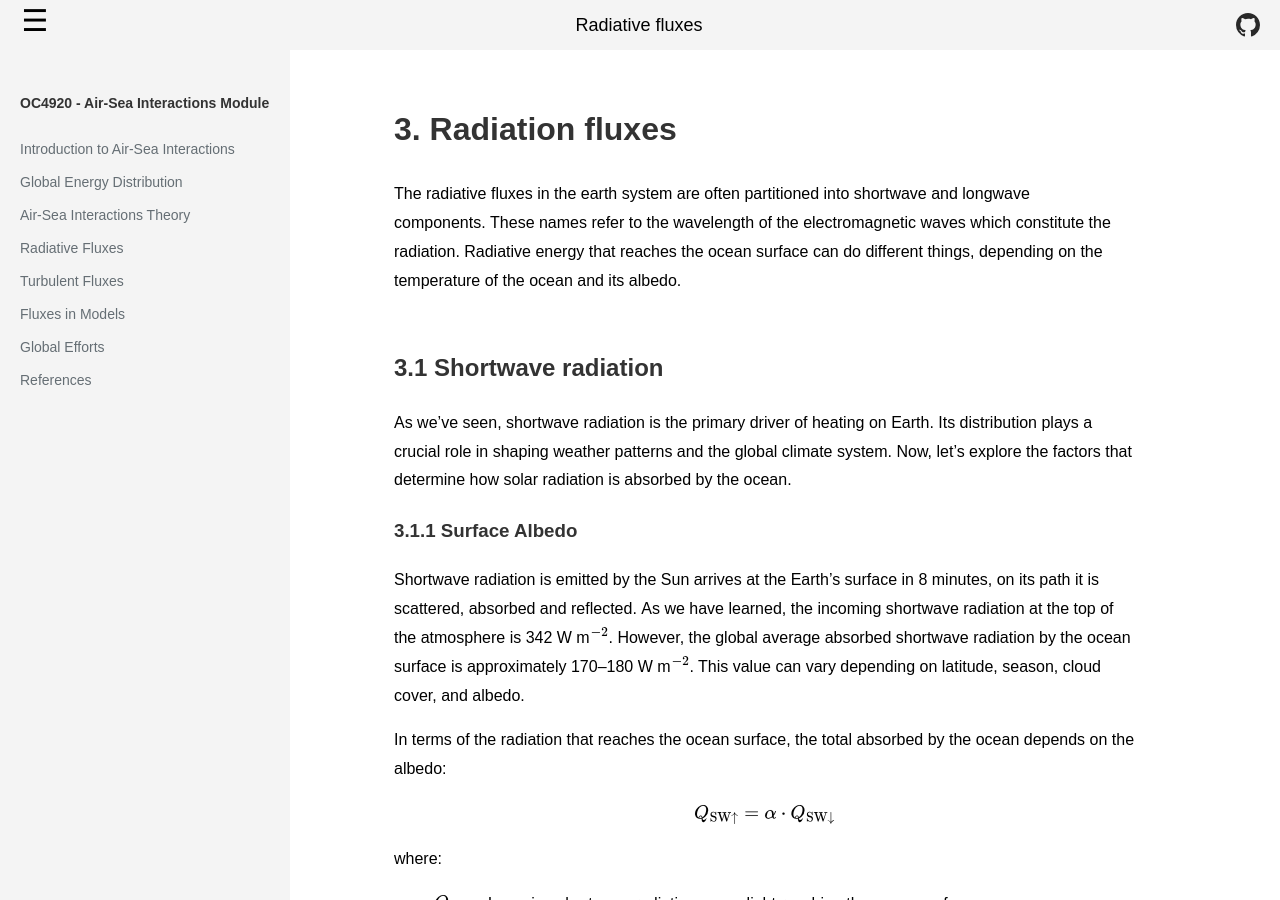
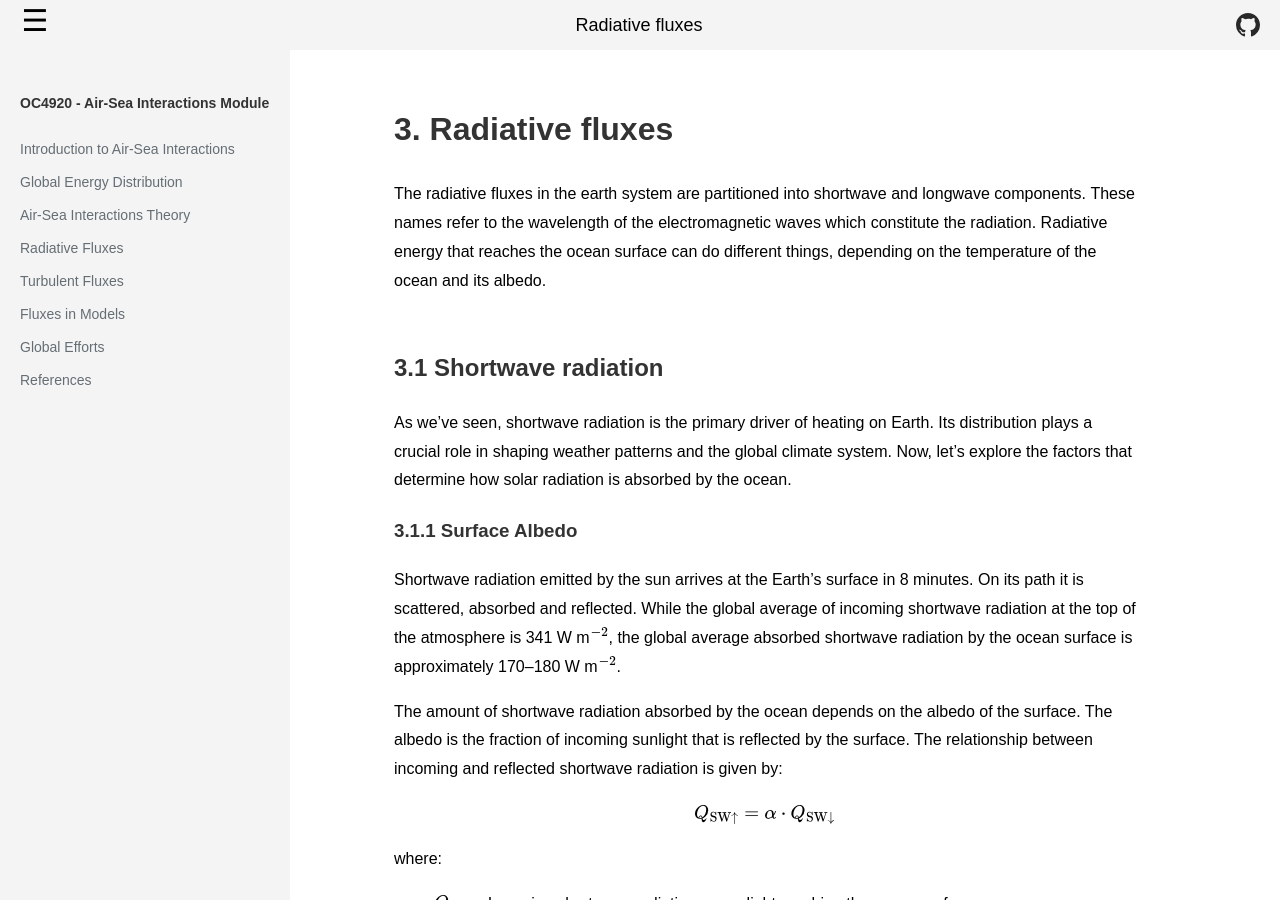
Before and after one commit to marcelduplessis/air-sea-interactions-notes, a Jekyll site: the page built from radiative-fluxes.md, in a window 1280 px wide and 900 px high. Built offline with Jekyll 4.4.1, drawn with Linux system fonts in a browser that asks for light colours.

Commit message:
add content

```diff
--- a/radiative-fluxes.md
+++ b/radiative-fluxes.md
@@ -4,9 +4,9 @@ title: Radiative fluxes
 chapter: 3
 ---
 
-<h1> Radiation fluxes </h1>
+<h1> Radiative fluxes </h1>
 
-The radiative fluxes in the earth system are often partitioned into shortwave and longwave components. These names refer to the wavelength of the electromagnetic waves which constitute the radiation. Radiative energy that reaches the ocean surface can do different things, depending on the temperature of the ocean and its albedo.
+The radiative fluxes in the earth system are partitioned into shortwave and longwave components. These names refer to the wavelength of the electromagnetic waves which constitute the radiation. Radiative energy that reaches the ocean surface can do different things, depending on the temperature of the ocean and its albedo.
 
 <h2>Shortwave radiation</h2>
 
@@ -14,9 +14,9 @@ As we’ve seen, shortwave radiation is the primary driver of heating on Earth.
 
 <h3>Surface Albedo</h3>
 
-Shortwave radiation is emitted by the Sun arrives at the Earth’s surface in 8 minutes, on its path it is scattered, absorbed and reflected. As we have learned, the incoming shortwave radiation at the top of the atmosphere is 342 W m\\(^{-2}\\). However, the global average absorbed shortwave radiation by the ocean surface is approximately 170–180 W m\\(^{-2}\\). This value can vary depending on latitude, season, cloud cover, and albedo.
+Shortwave radiation emitted by the sun arrives at the Earth’s surface in 8 minutes. On its path it is scattered, absorbed and reflected. While the global average of incoming shortwave radiation at the top of the atmosphere is 341 W m$^{-2}$, the global average absorbed shortwave radiation by the ocean surface is approximately 170–180 W m$^{-2}$.
 
-In terms of the radiation that reaches the ocean surface, the total absorbed by the ocean depends on the albedo:
+The amount of shortwave radiation absorbed by the ocean depends on the albedo of the surface. The albedo is the fraction of incoming sunlight that is reflected by the surface. The relationship between incoming and reflected shortwave radiation is given by:
 
 \\[ Q_{\text{SW}\uparrow} = \alpha \cdot Q_{\text{SW}\downarrow} \\]
 
```
